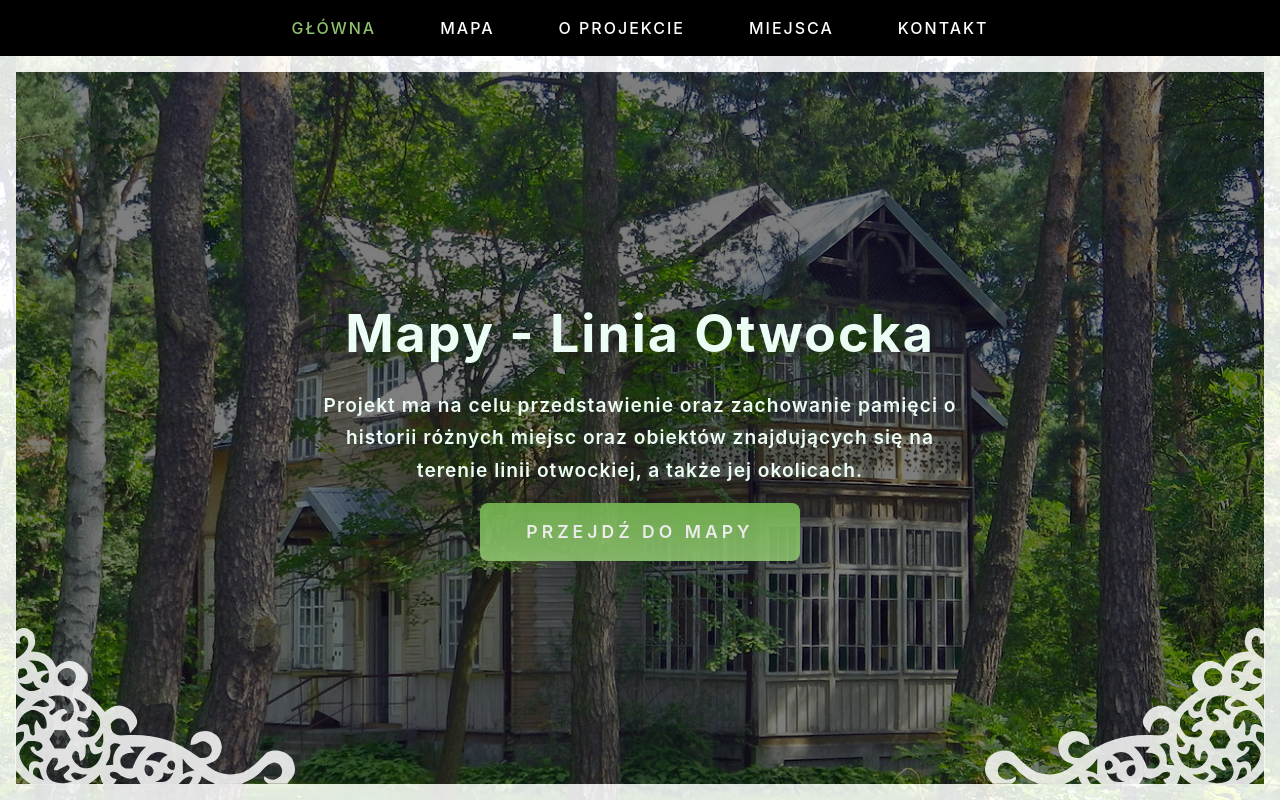
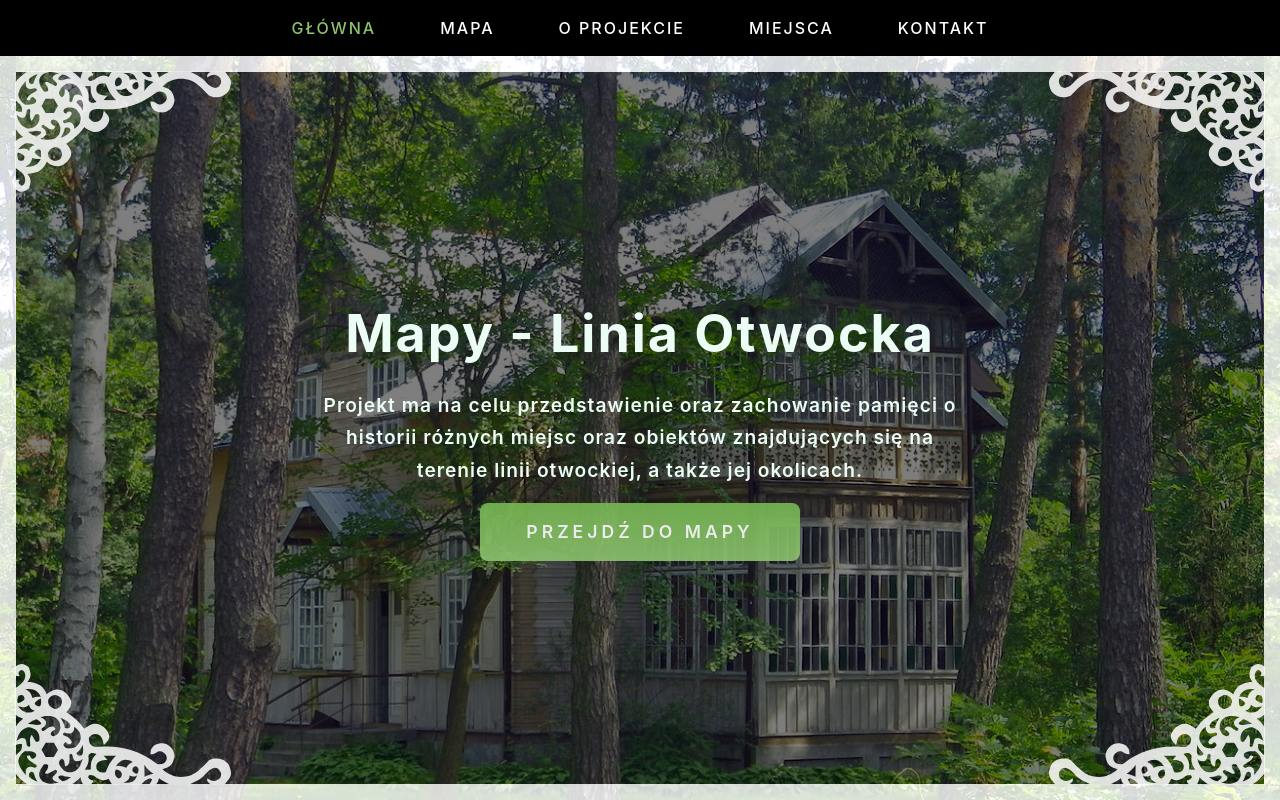
Before and after one commit to MacJ13/maps-linia-otw, a React (Vite) app: page / in a window 1280 px wide. Built offline with nearby package versions, Linux system fonts and the light colour scheme.

Commit message:
Update home component

```diff
--- a/src/index.css
+++ b/src/index.css
@@ -110,10 +110,9 @@ ul {
 
 #map {
   position: relative;
-
+  min-height: 100vh;
   width: 100%;
   /* overflow: hidden; */
-  z-index: 0;
 }
 
 #map-box {
@@ -148,8 +147,16 @@ ul {
   padding: 2rem;
 }
 
+#map-content {
+  position: relative;
+  grid-column: 2;
+  grid-row: 2 span;
+  height: 100%;
+  width: 100%;
+}
+
 .frame {
-  border: 1rem solid rgba(255, 255, 255, 0.85);
+  border: 1rem solid rgba(255, 255, 255, 0.8);
 }
 
 .map-wrapper {
@@ -203,21 +210,39 @@ ul {
 
 .ornament {
   position: absolute;
-  bottom: -1px;
+
   transform: rotate(180deg);
 }
 
 .ornament.left {
+  bottom: -1px;
   right: -1px;
 }
 .ornament.right {
+  bottom: -1px;
   transform: scaleY(-1);
   left: -1px;
 }
+.ornament.top-left {
+  top: -1px;
+  right: -1px;
+  transform: scaleX(-1);
+}
+.ornament.top-right {
+  top: -1px;
+  left: -1px;
+  transform: rotate(0deg);
+}
 
 .ornament > svg {
-  width: 17.5rem;
-  fill: rgb(255, 255, 255, 0.85);
+  width: 13.5rem;
+  fill: rgba(255, 255, 255, 0.85);
+}
+
+@supports (-webkit-appearance: none) and (not (-moz-appearance: none)) {
+  img.leaflet-tile {
+    mix-blend-mode: plus-lighter;
+  }
 }
 
 /* body {
--- a/src/pages/home.jsx
+++ b/src/pages/home.jsx
@@ -37,6 +37,8 @@ const Home = () => {
     <div id="landing-page" className="frame">
       <div className="ornament left">{ornament}</div>
       <div className="ornament right">{ornament}</div>
+      <div className="ornament top-left">{ornament}</div>
+      <div className="ornament top-right">{ornament}</div>
       <div className="intro">
         <h1 className="h1"> Mapy - Linia Otwocka</h1>
         <p className="paragraph">
```
